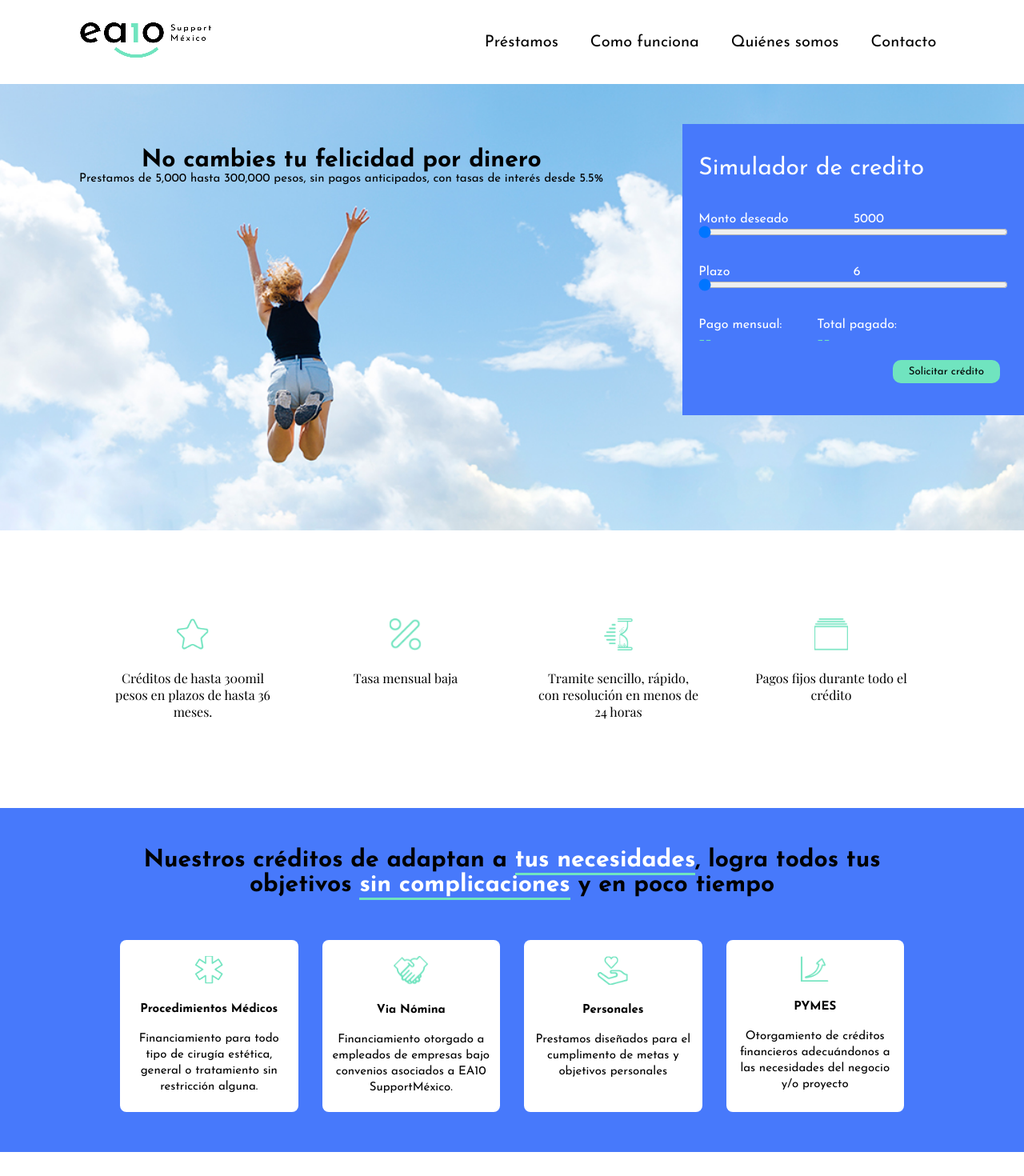
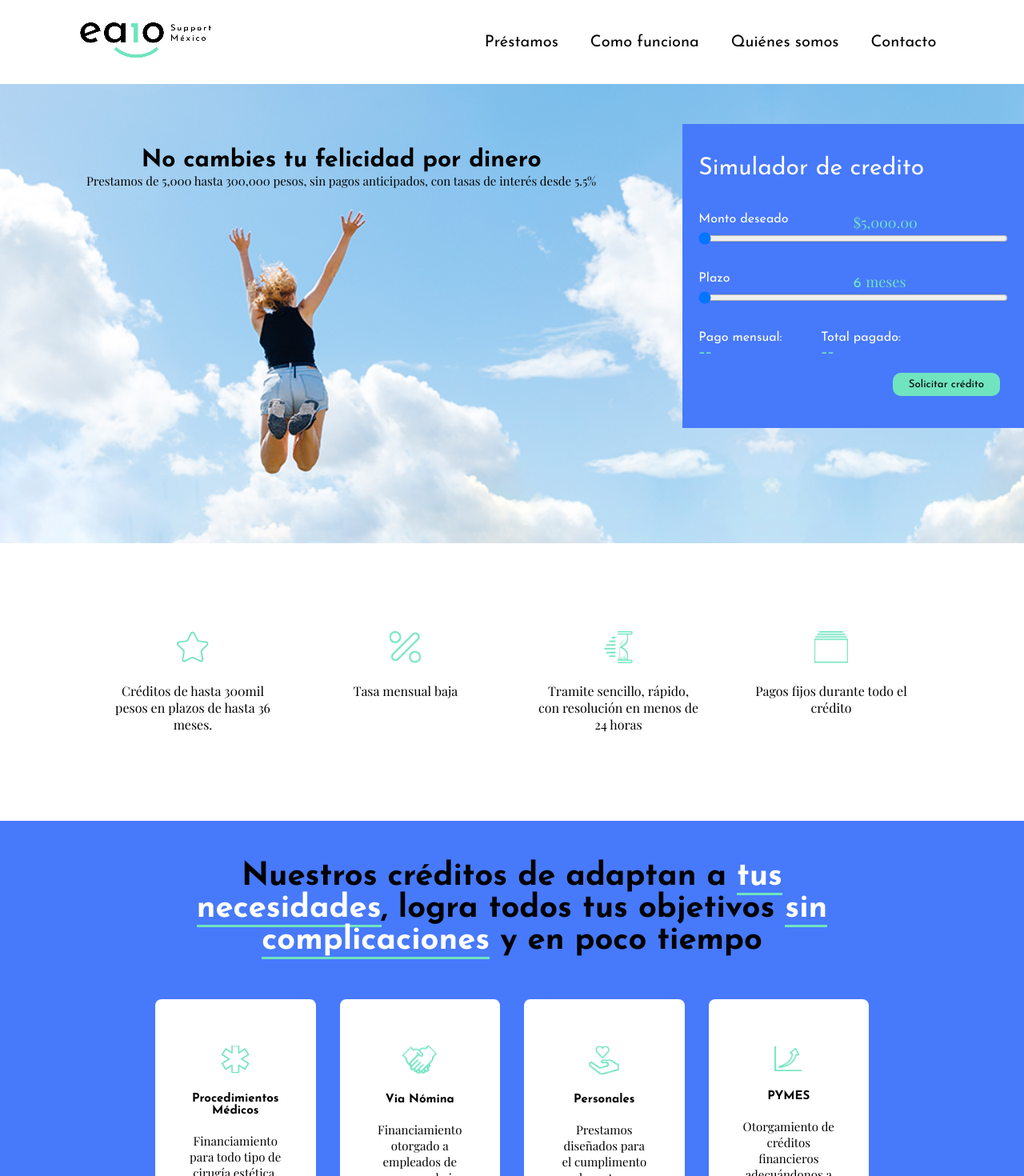
Before and after one commit to Rhplx/ea10, a React (Create React App) app: page / in a window 1280 px wide. Shown: the top 1470 px of the page at 80% size. Built offline with nearby package versions, Linux system fonts and the light colour scheme.

Commit message:
FEAT: Cotizador Y botones Prestamos
Correcciones en estilo

```diff
--- a/src/components/footer/footer.jsx
+++ b/src/components/footer/footer.jsx
@@ -6,7 +6,7 @@ export default class Footer extends Component {
     return (
       <>
         <footer>
-          <h3>EA10 Support México ® 2020</h3>
+          <h3>EA10 Support México ® 2020 - <a href="/avisoPrivacidad.docx" target="_blank">Aviso de Privacidad</a></h3>
         </footer>
       </>
     );
--- a/src/pages/home/home.jsx
+++ b/src/pages/home/home.jsx
@@ -15,14 +15,59 @@ import Navigation from "../../components/navigation/navigation.jsx";
 export default class Home extends Component {
 
 
+
+  sendEmail = (e) => {
+    e.preventDefault();
+
+    var medicos;
+    var pymes;
+    var nomina;
+    var personales;
+
+    ((document.getElementById("procedimientos").checked) ? medicos="Esta interesado" :medicos="No esta interesado" );
+    ((document.getElementById("procedimientos").checked) ? pymes="Esta interesado"  :pymes="No esta interesado" );
+    ((document.getElementById("procedimientos").checked) ? nomina="Esta interesado"  :nomina="No esta interesado" );
+    ((document.getElementById("procedimientos").checked) ? personales="Esta interesado" :personales="No esta interesado" );
+
+    let formData = new FormData();
+
+    formData.append("nombre", document.getElementById("nombre").value);
+    formData.append("correo", document.getElementById("correo").value);
+    formData.append("tel", document.getElementById("tel").value);
+    formData.append("dudas", document.getElementById("dudas").value);
+    formData.append("medicos", medicos);
+    formData.append("pymes", pymes);
+    formData.append("nomina", nomina);
+    formData.append("personales", personales);
+
+    fetch("api/mail.php", {
+      method: "POST",
+      body: formData,
+    })
+      .then((res) => res.text())
+      .then((response) => {
+        if (response === "1"){
+          document.getElementById("contenedorEnviar").innerHTML = "<p>¡Gracias por tu Mensaje</p>!";
+        } else {
+          document.getElementById("contenedorEnviar").innerHTML = '<p>Hubo un problema, revisa los campos.</p><br/><input type="submit" value="Solicitar credito" />';
+        }
+      });
+  };
+
+
   cotizador = (e) => {
 
     e.preventDefault();
 
     var monto = document.getElementById("montoDeseado").value*1000;
     monto = monto + 5000;
-    document.getElementById("montoActual").innerHTML = monto;
-    console.log(monto);
+
+    var formatter = new Intl.NumberFormat('en-US', {
+      style: 'currency',
+      currency: 'USD',
+    });
+
+    document.getElementById("montoActual").innerHTML = formatter.format(monto);
 
     var plazo = document.getElementById("plazo").value;
 
@@ -46,20 +91,78 @@ export default class Home extends Component {
       default:
         break;
     }
-    console.log(plazo);
-    var interes = 0.029*plazo;
-
-    var totalPagado = monto*interes;
-    totalPagado = totalPagado.toFixed(2);
-
-    var totalMensual = totalPagado/plazo;
-
-    totalMensual = totalMensual.toFixed(2);
-
-    document.getElementById("pagoMensual").value = totalMensual;
-    document.getElementById("totalPagado").value = totalPagado;
 
 
+    function pmt(rate_per_period, number_of_payments, present_value, future_value, type){
+      future_value = typeof future_value !== 'undefined' ? future_value : 0;
+      type = typeof type !== 'undefined' ? type : 0;
+
+      if(rate_per_period !== 0.0){
+      // Interest rate exists
+        var q = Math.pow(1 + rate_per_period, number_of_payments);
+        return -(rate_per_period * (future_value + (q * present_value))) / ((-1 + q) * (1 + rate_per_period * (type)));
+
+      } else if(number_of_payments !== 0.0){
+        // No interest rate, but number of payments exists
+        return -(future_value + present_value) / number_of_payments;
+      }
+
+      return 0;
+     }
+
+    let ir = 0.054133333;
+    let np = plazo;
+    let pv = monto;
+    let pagoMensual = pmt(ir, np, pv);
+    let totalPago= pagoMensual * np;
+    document.getElementById("pagoMensual").value = Math.abs(pagoMensual.toFixed(2));
+    document.getElementById("totalPagado").value = Math.abs(totalPago.toFixed(2));
+
+
+  }
+
+  tipoPrestamoColor(estado,cuadro) {
+
+    switch(cuadro){
+      case 1:
+        if (estado === true){
+          document.getElementById("tipoPrestamo1").style.backgroundColor = "#70E4BF";
+          document.getElementById("tipoPrestamo1").innerHTML ='<p style="font-size:18px;margin-top:45%"><a href="/tratamientos" style="text-decoration: none;">Mas Infomación ></a></p>';
+        } else{
+          document.getElementById("tipoPrestamo1").style.backgroundColor = "white";
+          document.getElementById("tipoPrestamo1").innerHTML ='<img src='+Beneficio1+' alt="Beneficio" /><h5>Procedimientos Médicos</h5><p class="playfair">Financiamiento para todo tipo de cirugía estética, general o tratamiento sin restricción alguna.</p>';
+        }
+        break;
+      case 2:
+        if (estado === true){
+          document.getElementById("tipoPrestamo2").style.backgroundColor = "#70E4BF";
+          document.getElementById("tipoPrestamo2").innerHTML ='<p style="font-size:18px;margin-top:45%"><a href="/nomina" style="text-decoration: none;">Mas Infomación ></a></p>';
+        } else{
+          document.getElementById("tipoPrestamo2").style.backgroundColor = "white";
+          document.getElementById("tipoPrestamo2").innerHTML ='<img src='+Beneficio2+' alt="Beneficio" /><h5>Via Nómina</h5><p class="playfair">Financiamiento otorgado a empleados de empresas bajo convenios asociados a EA10 SupportMéxico.</p>';
+        }
+        break;
+      case 3:
+        if (estado === true){
+          document.getElementById("tipoPrestamo3").style.backgroundColor = "#70E4BF";
+          document.getElementById("tipoPrestamo3").innerHTML ='<p style="font-size:18px;margin-top:45%"><a href="/personales" style="text-decoration: none;">Mas Infomación ></a></p>';
+        } else{
+          document.getElementById("tipoPrestamo3").style.backgroundColor = "white";
+          document.getElementById("tipoPrestamo3").innerHTML ='<img src='+Beneficio3+' alt="Beneficio" /><h5>Personales</h5><p className="playfair">Prestamos diseñados para el cumplimento de metas y objetivos personales</p>';
+        }
+        break;
+      case 4:
+        if (estado === true){
+          document.getElementById("tipoPrestamo4").style.backgroundColor = "#70E4BF";
+          document.getElementById("tipoPrestamo4").innerHTML ='<p style="font-size:18px;margin-top:45%"><a href="/pymes" style="text-decoration: none;">Mas Infomación ></a></p>';
+        } else{
+          document.getElementById("tipoPrestamo4").style.backgroundColor = "white";
+          document.getElementById("tipoPrestamo4").innerHTML ='<img src='+Beneficio4+' alt="Beneficio" /><h5>PYMES</h5><p className="playfair">Otorgamiento de créditos financieros adecuándonos a las necesidades del negocio y/o proyecto </p>';
+        }
+        break;
+      default:
+        break;
+    }
 
   }
 
@@ -71,19 +174,19 @@ export default class Home extends Component {
         <section className="principal">
           <div className="textoPrincipal">
             <h1>No cambies tu felicidad por dinero</h1>
-            <p>
+            <p className="playfair">
               Prestamos de 5,000 hasta 300,000 pesos, sin pagos anticipados, con
               tasas de interés desde 5.5%
             </p>
           </div>
-          <form className="selectorPrestamo">
+          <form className="selectorPrestamo" action="/#contactanos">
             <h2>Simulador de credito</h2>
             <div className="datosPrestamo1">
               <div>
                 <p>Monto deseado</p>
               </div>
               <div>
-                <p id="montoActual">5000</p>
+                <p id="montoActual" className="montosVerde playfair">$5,000.00</p>
               </div>
             </div>
             <input id="montoDeseado" type="range" defaultValue={0}  min="0" max="295" onChange={(e) => this.cotizador(e)} />
@@ -92,7 +195,7 @@ export default class Home extends Component {
                 <p>Plazo</p>
               </div>
               <div>
-                <p id="plazoActual">6</p>
+                <p className="montosVerde playfair"><span id="plazoActual">6 </span> meses</p>
               </div>
             </div>
             <input id="plazo" type="range" defaultValue={0} min="0" max="3" onChange={(e) => this.cotizador(e)} />
@@ -145,34 +248,34 @@ export default class Home extends Component {
               tiempo
             </h1>
             <div className="tiposPrestamos">
-              <div className="tipoPrestamo">
+              <div id="tipoPrestamo1" className="tipoPrestamo" onMouseEnter={() => this.tipoPrestamoColor(true,1)} onMouseLeave={() => this.tipoPrestamoColor(false,1)}>
                 <img src={Beneficio1} alt="Beneficio" />
                 <h5>Procedimientos Médicos</h5>
-                <p>
+                <p className="playfair">
                   Financiamiento para todo tipo de cirugía estética, general o
                   tratamiento sin restricción alguna.{" "}
                 </p>
               </div>
-              <div className="tipoPrestamo">
+              <div id="tipoPrestamo2" className="tipoPrestamo" onMouseEnter={() => this.tipoPrestamoColor(true,2)} onMouseLeave={() => this.tipoPrestamoColor(false,2)}>
                 <img src={Beneficio2} alt="Beneficio" />
                 <h5>Via Nómina</h5>
-                <p>
+                <p className="playfair">
                   Financiamiento otorgado a empleados de empresas bajo convenios
-                  asociados a EA10 SupportMéxico.{" "}
+                  asociados a EA10 SupportMéxico.
                 </p>
               </div>
-              <div className="tipoPrestamo">
+              <div id="tipoPrestamo3" className="tipoPrestamo" onMouseEnter={() => this.tipoPrestamoColor(true,3)} onMouseLeave={() => this.tipoPrestamoColor(false,3)}>
                 <img src={Beneficio3} alt="Beneficio" />
                 <h5>Personales</h5>
-                <p>
+                <p className="playfair">
                   Prestamos diseñados para el cumplimento de metas y objetivos
                   personales
                 </p>
               </div>
-              <div className="tipoPrestamo">
+              <div id="tipoPrestamo4" className="tipoPrestamo" onMouseEnter={() => this.tipoPrestamoColor(true,4)} onMouseLeave={() => this.tipoPrestamoColor(false,4)}>
                 <img src={Beneficio4} alt="Beneficio" />
                 <h5>PYMES</h5>
-                <p>
+                <p className="playfair">
                   Otorgamiento de créditos financieros adecuándonos a las
                   necesidades del negocio y/o proyecto
                 </p>
@@ -191,35 +294,36 @@ export default class Home extends Component {
             <p>¿En qué préstamo estás interesado?</p>
             <div className="selectoresPrestamos">
               <article>
-                <input type="checkbox" name="procedimientos" />
+                <input id="procedimientos" type="checkbox"  />
                 <label htmlFor="procedimientos">Procedimientos médicos</label>
               </article>
               <article>
-                <input type="checkbox" name="procedimientos" />
-                <label htmlFor="procedimientos">PYMES</label>
+                <input id="pymes" type="checkbox" />
+                <label htmlFor="pymes">PYMES</label>
               </article>
               <article>
-                <input type="checkbox" name="procedimientos" />
-                <label htmlFor="procedimientos">Nómina</label>
+                <input id="nomina" type="checkbox"/>
+                <label htmlFor="nomina">Nómina</label>
               </article>
               <article>
-                <input type="checkbox" name="procedimientos" />
-                <label htmlFor="procedimientos">Prestamos personales</label>
+                <input id="personales" type="checkbox"/>
+                <label htmlFor="personales">Prestamos personales</label>
               </article>
             </div>
-            <form action="">
+            <form  onSubmit={(e) => this.sendEmail(e)}>
               <div className="contenedorDatos">
-                <input type="text" placeholder="Nombre" />
-                <input type="email" placeholder="Correo" />
-                <input type="tel" placeholder="Telefono" />
+                <input id="nombre" type="text" placeholder="Nombre"  className="playfair"/>
+                <input id="correo" type="email" placeholder="Correo" className="playfair" />
+                <input id="tel" type="tel" placeholder="Telefono" className="playfair" />
               </div>
               <textarea
                 name="dudas"
                 id="dudas"
-                placeholder="Escribe tus dudas aqui"
+                placeholder="Escribe tus dudas aquí."
+                className="playfair"
               ></textarea>
-              <div className="contenedorEnviar">
-                <input type="submit" value="Solicitar credito" />
+              <div id="contenedorEnviar" className="contenedorEnviar">
+                <input type="submit" value="Solicitar Crédito" />
               </div>
             </form>
           </div>
--- a/src/pages/home/home.scss
+++ b/src/pages/home/home.scss
@@ -1,3 +1,19 @@
+
+@font-face {
+  font-family: PlayFair;
+  src: url("../../assets/font/PlayfairDisplay-Regular.ttf");
+}
+
+.playfair{
+  font-family: PlayFair;
+}
+
+body a{
+  text-decoration: none;
+  color: black;
+}
+
+
 .principal {
   background-image: url("../../assets/images/mujer2.jpg");
   background-position: center;
@@ -7,9 +23,15 @@
   display: grid;
   grid-template-columns: 2fr 1fr;
 
+
   input[type=range]{
-    color:yellow;
     min-width: -webkit-fill-available;
+  }
+
+  .montosVerde{
+    color: #70E4BF;
+    font-size: 18px;
+
   }
   .textoPrincipal {
     text-align: center;
@@ -65,6 +87,7 @@
           background-color: transparent;
           border: none;
           color: var(--AquaGreen);
+          font-weight: bolder;
         }
       }
     }
@@ -102,11 +125,11 @@
 .tipos {
   background-color: var(--AquaBlue);
   .contenedorTipos {
-    padding: 50px 150px;
+    padding: 50px 194px 50px;
     text-align: center;
 
     h1 {
-      font-size: 30px;
+      font-size: 40px;
       border-bottom: 3px solid transparent;
 
       span {
@@ -121,7 +144,7 @@
       margin-top: 50px;
       .tipoPrestamo {
         background-color: white;
-        padding: 20px 10px;
+        padding: 58px 42px;
         border-radius: 8px;
         box-shadow: rgba(0, 0, 0, 0.5);
         font-family: "Playfair Display", serif;
@@ -141,7 +164,7 @@
   }
 }
 .funcionamiento {
-  padding: 50px 50px;
+  //padding: 50px 50px;
   background-image: url("../../assets/images/manos.png");
   background-position: center;
   background-repeat: no-repeat;
```
Also changed, not shown: src/assets/font/PlayfairDisplay-Regular.ttf (added), 1 other file (tests, documents, lock files or other folders).
